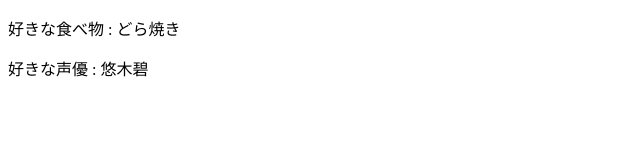
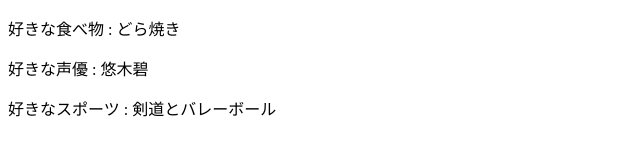
Before and after one commit to Ryusei2934/command-practice, a plain HTML site: page index.html in a window 1280 px wide. Shown: the whole page, without its empty margins (0-640 px from the left). Drawn offline with Linux system fonts and the light colour scheme.

Commit message:
好きなスポーツを追記&修正

```diff
--- a/index.html
+++ b/index.html
@@ -8,5 +8,6 @@
 <body>
     <p>好きな食べ物 : どら焼き</p>
     <p>好きな声優 : 悠木碧</p>
+    <p>好きなスポーツ : 剣道とバレーボール</p>
 </body>
 </html>
```
